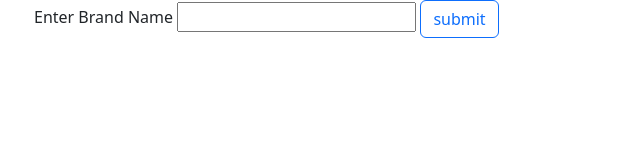
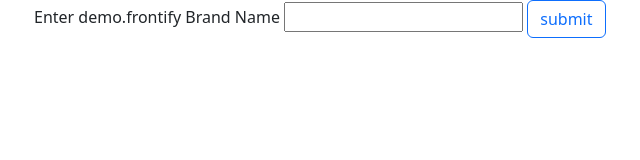
Before and after one commit to River-Schenck/Library-Asset-View, a plain HTML site: page getbrands.html in a window 1280 px wide. Shown: the whole page, without its empty margins (48-688 px from the left). Drawn offline with nearby package versions, Linux system fonts and the light colour scheme; no server answers.

Commit message:
Add files via upload

```diff
--- a/getbrands.html
+++ b/getbrands.html
@@ -12,7 +12,7 @@
 <body>
     <div class="container md">
         <form id="myform">
-            <label for="textid">Enter Brand Name</label>
+            <label for="textid">Enter demo.frontify Brand Name</label>
             <input type="text" id="textid" name="textid">
             <input type="submit" value="submit" class="btn btn-outline-primary">
         </form>
```
